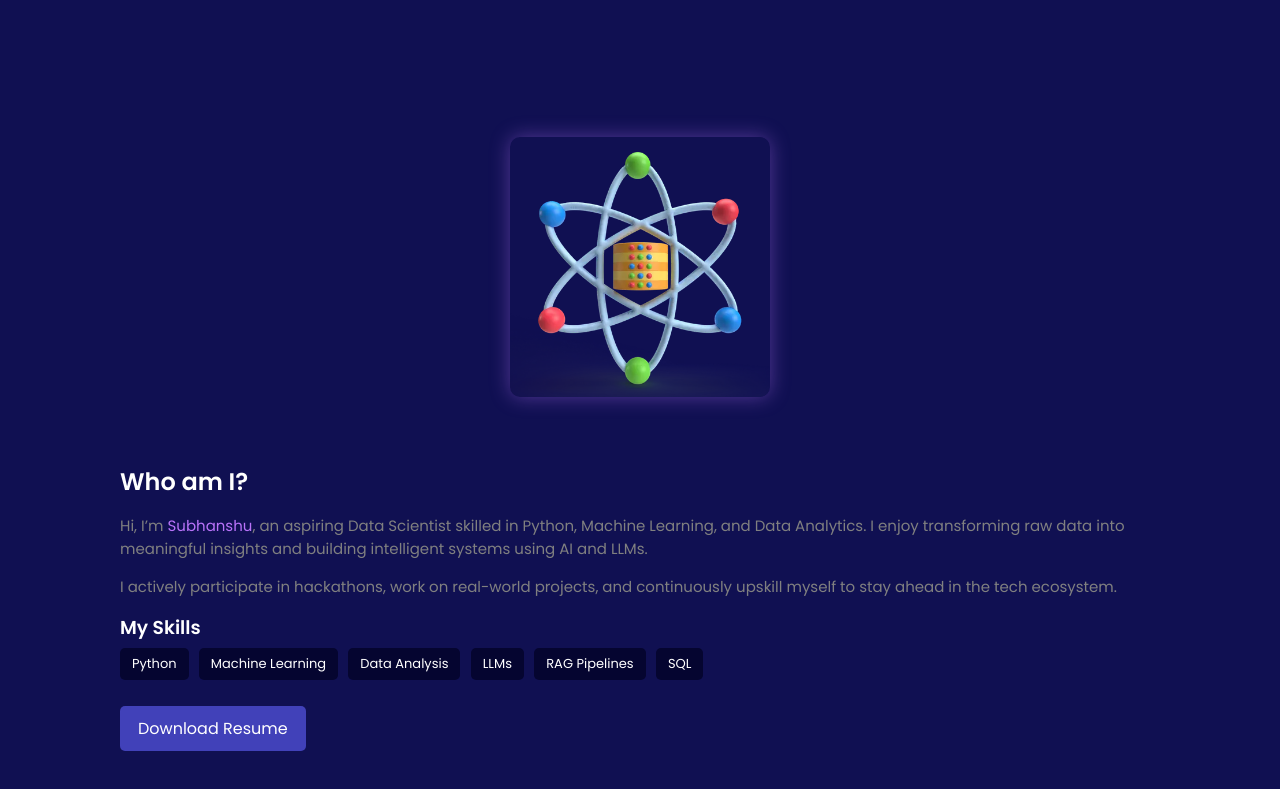
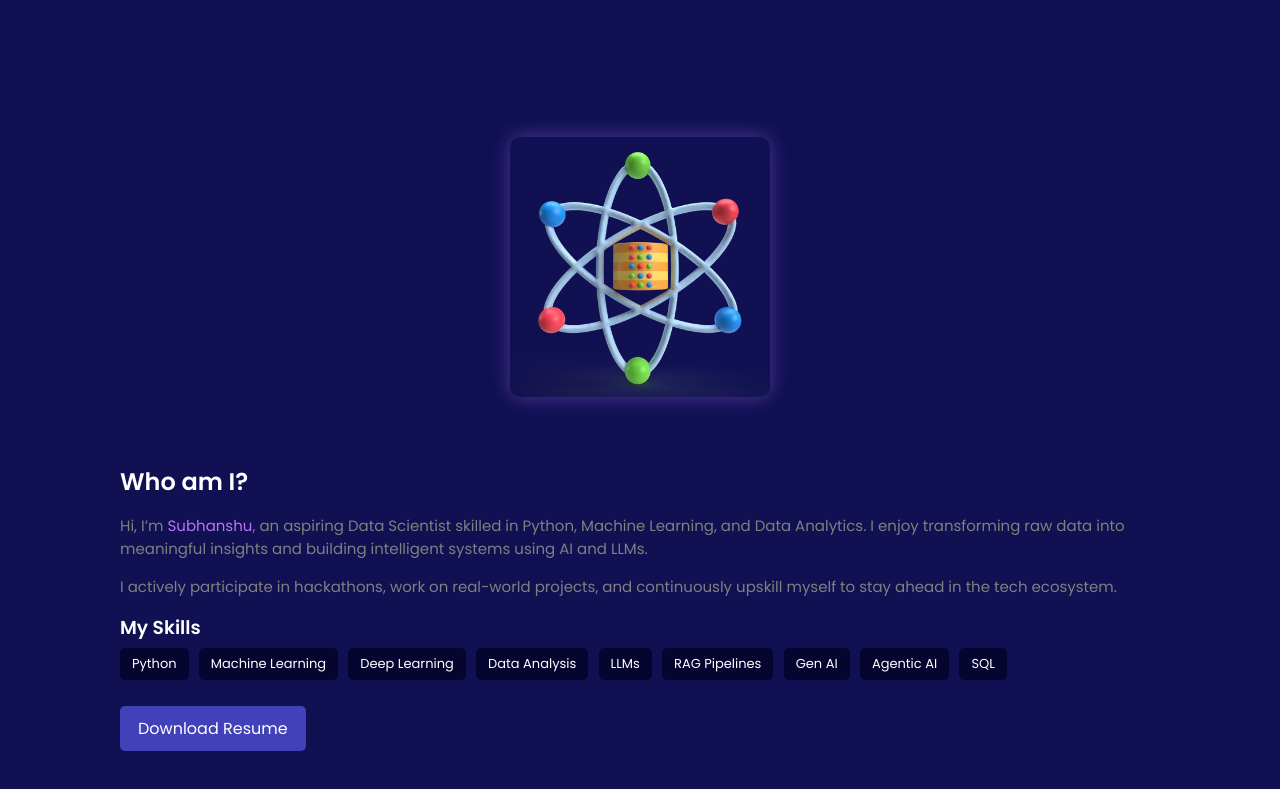
Before and after one commit to DeepTensor-3070/Personal-Portfolio, a plain HTML site: page about.html in a window 1280 px wide. Shown: the part 229-1018 px from the top of the page. Drawn offline with Linux system fonts and the light colour scheme.

Commit message:
Updating Skills

```diff
--- a/about.html
+++ b/about.html
@@ -67,9 +67,12 @@
       <div class="skills">
         <span>Python</span>
         <span>Machine Learning</span>
+        <span>Deep Learning</span>
         <span>Data Analysis</span>
         <span>LLMs</span>
         <span>RAG Pipelines</span>
+        <span>Gen AI</span>
+        <span>Agentic AI</span>
         <span>SQL</span>
       </div>
 
```
